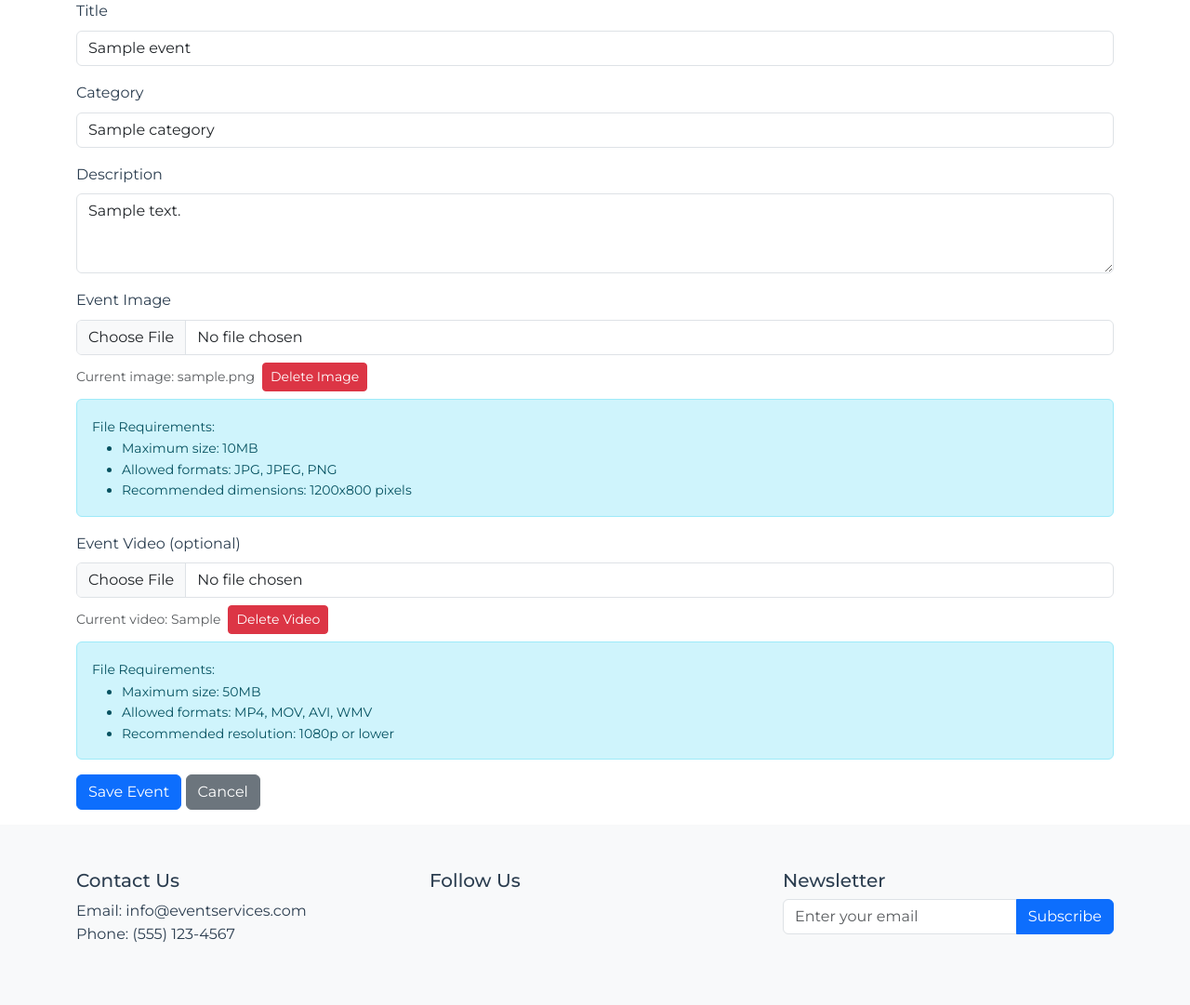
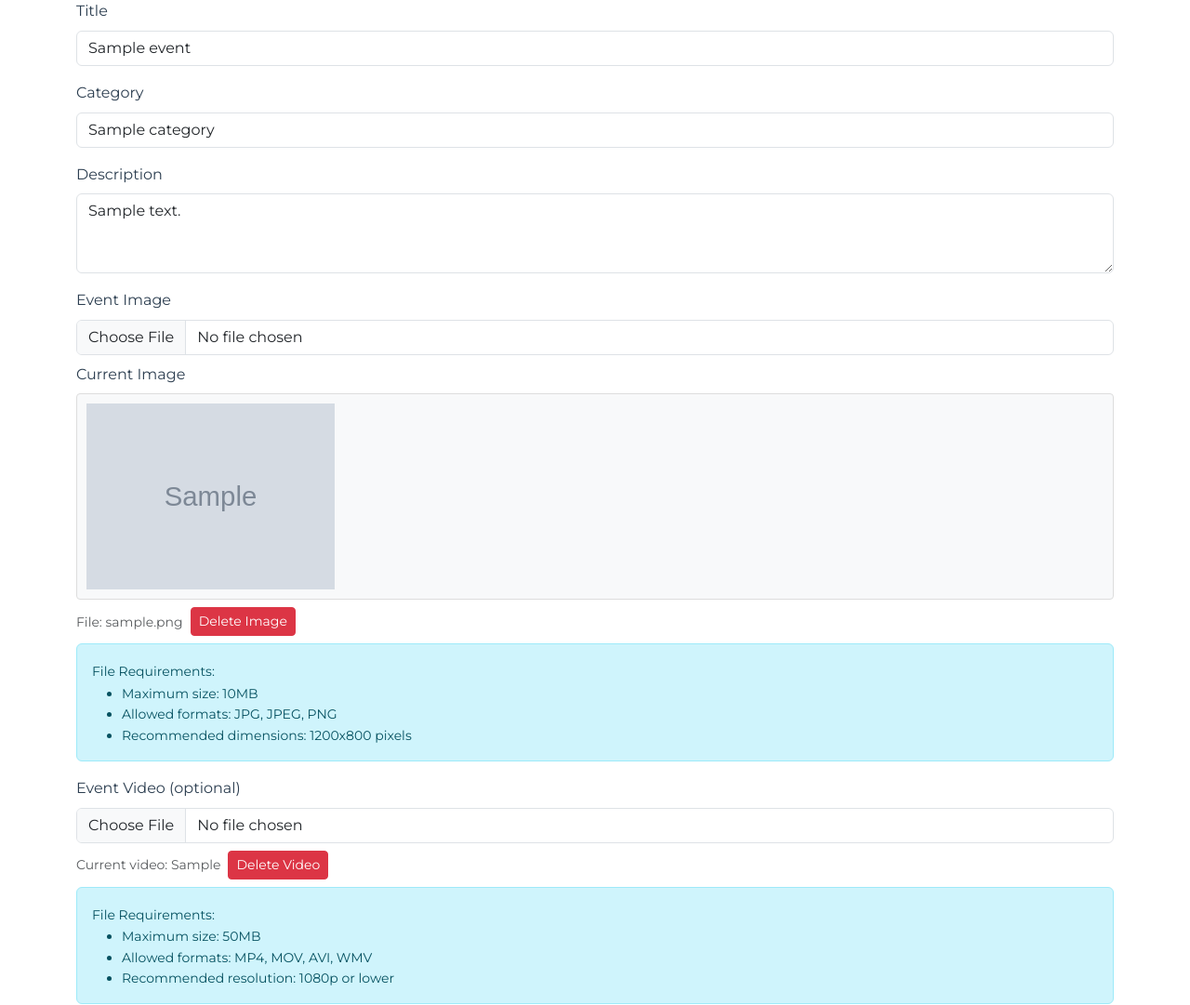
Before and after one commit to cwimsatt/event-services-website-clone, a Flask app: page /admin/event/1/edit in a window 1280 px wide. Shown: the part 143-1224 px from the top of the page at 93% size. Before the commit the page ends 1157 px from the top, so only its background shows below. Run offline with Flask 3, Linux system fonts and the light colour scheme; a user stored in the database is signed in; tables that the repository leaves empty hold one stand-in row (values such as "Sample post"); grey boxes marked "Sample" are stand-in pictures; some libraries are stand-ins or nearby versions.

Commit message:
Agent query: Please verify if: 1. Current image preview works with proper error handling and placeholder fallback, 2. Console shows image loading debug messages, 3. Image deletion works correctly

```diff
--- a/templates/admin/event_form.html
+++ b/templates/admin/event_form.html
@@ -35,13 +35,23 @@
                 <small class="text-muted">Selected file: <span class="filename"></span></small>
             </div>
             {% if event and event.image_path %}
+            <div class="mt-2">
+                <label class="form-label">Current Image</label>
+                <div class="preview-container">
+                    <img src="{{ url_for('static', filename=event.image_path) }}"
+                         alt="Current image"
+                         class="img-fluid"
+                         style="max-height: 200px;"
+                         onerror="this.onerror=null; this.src='{{ url_for('static', filename='images/placeholder.svg') }}';">
+                </div>
                 <div class="mt-2 d-flex align-items-center">
-                <small class="text-muted me-2">Current image: {{ event.image_path }}</small>
+                    <small class="text-muted me-2">File: {{ event.image_path }}</small>
                     <form action="{{ url_for('admin.delete_file', id=event.id, file_type='image') }}" method="POST" class="d-inline">
                         <button type="submit" class="btn btn-danger btn-sm" onclick="return confirm('Are you sure you want to delete this image?')">
                             <i class="fas fa-trash"></i> Delete Image
                         </button>
                     </form>
+                </div>
             </div>
             {% endif %}
             <div class="alert alert-info mt-2">
@@ -138,6 +148,14 @@ document.addEventListener('DOMContentLoaded', function() {
     console.log('Image preview container found:', !!imagePreview);
 
     if (imageInput && imagePreview) {
+        // For existing images
+        const currentImage = document.querySelector('.preview-container img');
+        if (currentImage) {
+            console.log('Loading current image:', currentImage.src);
+            currentImage.onload = () => console.log('Current image loaded successfully');
+            currentImage.onerror = (error) => console.error('Error loading current image:', error);
+        }
+
         imageInput.addEventListener('change', function() {
             const file = this.files[0];
             if (file) {
```
Lines whose indentation alone changed are shown as unchanged.
